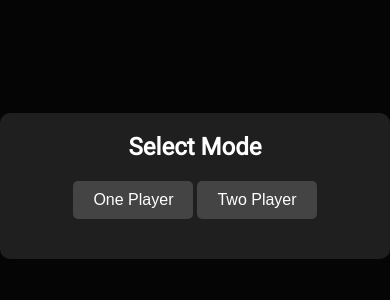
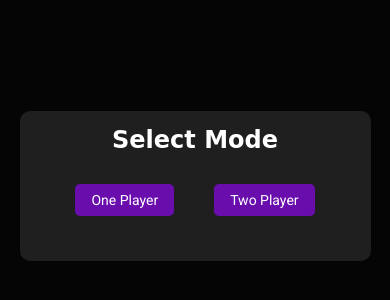
Before and after one commit to paramsavjani/Tic-Tac-Toe, a plain HTML site: page index.html in a window 390 px wide. Shown: the part 236-536 px from the top of the page. Drawn offline with Linux system fonts and the light colour scheme; no server answers; a web font is replaced by a local one.

Commit message:
change the style of the box hover

```diff
--- a/pop.css
+++ b/pop.css
@@ -1,9 +1,12 @@
 @import url("https://fonts.googleapis.com/css2?family=Baloo+Bhaina+2&family=Roboto&display=swap");
 
-*{
+* {
     margin: 0;
     padding: 0;
+    box-sizing: border-box;
+    font-family: 'Roboto', sans-serif;
 }
+
 .popup-container {
     background-color: rgba(0, 0, 0, 0.7);
     position: fixed;
@@ -22,12 +25,34 @@
     padding: 20px;
     border-radius: 10px;
     max-width: 400px;
-    width: 100%;
+    width: 90%;
     text-align: center;
+    animation: popupAnimation 0.5s ease-out;
+}
+
+@keyframes popupAnimation {
+    from {
+        transform: scale(0.8);
+        opacity: 0;
+    }
+
+    to {
+        transform: scale(1);
+        opacity: 1;
+    }
+}
+
+#twobutton {
+    display: flex;
+    justify-content: center;
+    gap: 20px;
+    margin-bottom:
+        20px;
 }
 
 .popup-content h2 {
     margin-bottom: 20px;
+    font-family: 'Baloo Bhaina 2', cursive;
 }
 
 .input-container {
@@ -50,19 +75,50 @@
     justify-content: center;
 }
 
-.btn-container button,#one,
+.btn-container button,
+#one,
 #two {
     padding: 10px 20px;
     border: none;
     border-radius: 5px;
-    background-color: #333;
+    background-color: #6a0dad;
+    /* Purple color */
     color: white;
     font-size: 16px;
     cursor: pointer;
-    transition: background-color 0.3s;
+    transition: background-color 0.3s, transform 0.3s;
+    display: block;
+    margin: 10px;
+    justify-self: center;
+    justify-content: center;
+    justify-items: center;
+    align-items: center;
+    align-self: center;
 }
 
-.btn-container button:hover,#one,
-#two {
-    background-color: #444;
+.btn-container button:hover,
+#one:hover,
+#two:hover {
+    background-color: #7a1fb3;
+    /* Slightly darker purple */
+    transform: scale(1 .05);
 }
+
+@media (max-width: 600px) {
+    .popup-content {
+        max-width: 90%;
+        padding: 15px;
+    }
+
+    .input-container input {
+        font-size: 14px;
+        padding: 8px;
+    }
+
+    .btn-container button,
+    #one,
+    #two {
+        font-size: 14px;
+        padding: 8px 16px;
+    }
+}
--- a/tic.css
+++ b/tic.css
@@ -144,7 +144,10 @@ body {
 
 .hover {
     background-color: #333;
-    transform: scale(1.1);
+    transform: scale(1.05);
+    /* border-radius: 15px; */
+    /* transform: scale(1.5); */
+    box-shadow: 0 0 10px rgba(203, 197, 197, 0.5);
 }
 
 @keyframes appear {
```
